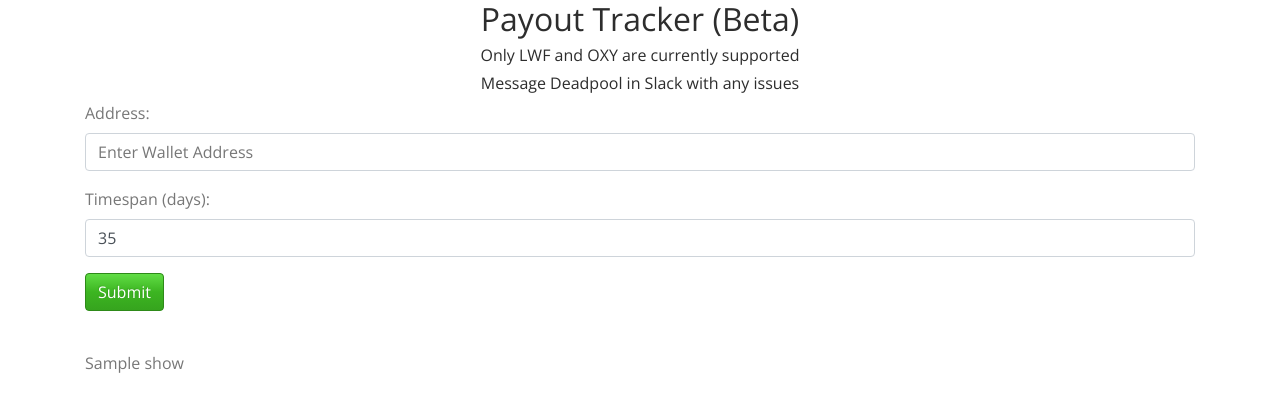
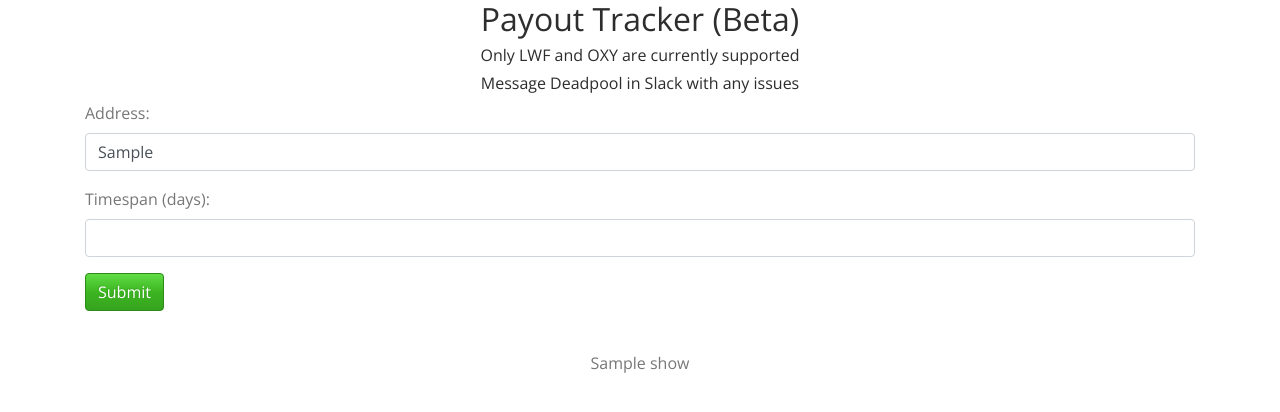
Before and after one commit to DEADP0OL/DPOS-Payout-Tracker, a Flask app: template templates/tracker.html in a window 1280 px wide. Shown: the top 412 px of the page. Run offline with Flask 2, Linux system fonts and the light colour scheme; the template is opened without the code that fills it: values that come from a table or form of the project are taken from there, most other values are stand-ins (such as "Sample title", 1, 10 or a date in 2020).

Commit message:
Update tracker.html

```diff
--- a/templates/tracker.html
+++ b/templates/tracker.html
@@ -19,11 +19,11 @@
     {{ form.csrf }}
     <div class="form-group">
       <label for="name">Address:</label>
-      <input type="text" class="form-control" id="address" name="address" placeholder="Enter Wallet Address" minlength="1">
+      <input type="text" class="form-control" id="address" name="address" value={{ address }} minlength="1">
     </div>
     <div class="form-group">
       <label for="name">Timespan (days):</label>
-      <input type="number" class="form-control" id="dayspan" name="dayspan" value=35 min="1" max="60" step="1">
+      <input type="number" class="form-control" id="dayspan" name="dayspan" value={{ dayspan }} min="1" max="60" step="1">
     </div>
     <button type="submit" class="btn btn-success">Submit</button>
   </form>
@@ -44,8 +44,8 @@
         {% endfor %}
             {% endif %}
         {% endwith %}
-  <div>
-	{{ show | safe}}
+  <div align="center">
+	{{ show | safe }}
   </div>
 </div>
 <br>
```
